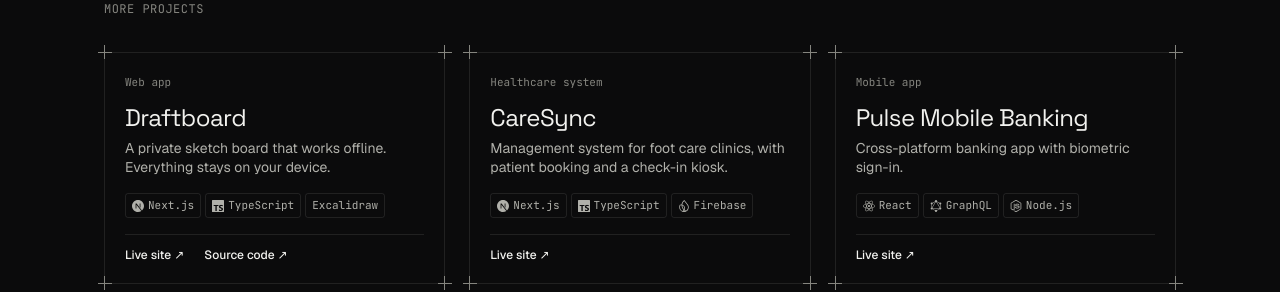
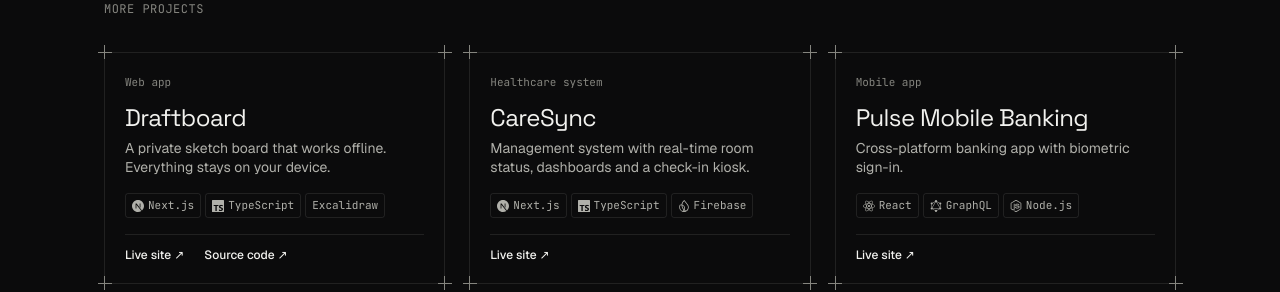
Before and after one commit to mtauhidul/mirtauhid.com-v6, a Next.js app: page / in a window 1280 px wide. Shown: the part 2600-2892 px from the top of the page. Built offline with nearby package versions, Linux system fonts and the light colour scheme; no server answers.

Commit message:
content: CareSync summary without booking/foot-care wording
Co-Authored-By: Claude Sonnet 5.5 <noreply@anthropic.com>

```diff
--- a/src/content/projects.ts
+++ b/src/content/projects.ts
@@ -47,11 +47,11 @@ export const projects: CaseStudy[] = [
     role: "Frontend design engineer",
     year: "2026",
     summary:
-      "Management system for foot care clinics, with patient booking and a check-in kiosk.",
+      "Management system with real-time room status, dashboards and a check-in kiosk.",
     problem:
       "Clinics need staff, patients and the waiting room working from the same live picture.",
     solution:
-      "Three connected parts: a staff portal with real-time room status and dashboards, a patient portal for booking and managing appointments, and a self-service check-in kiosk.",
+      "A staff portal with real-time room status and dashboards, plus a self-service check-in kiosk for the waiting area.",
     results: [],
     stack: ["Next.js", "TypeScript", "Firebase"],
     live: "https://caresync-v2.vercel.app",
```
